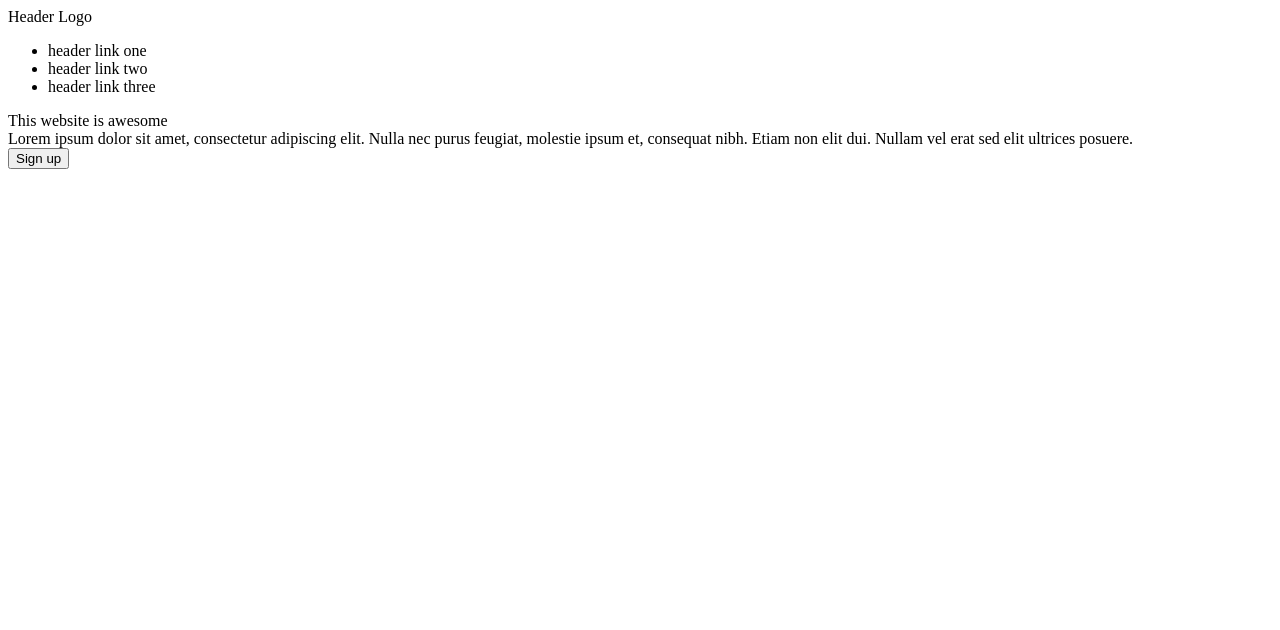
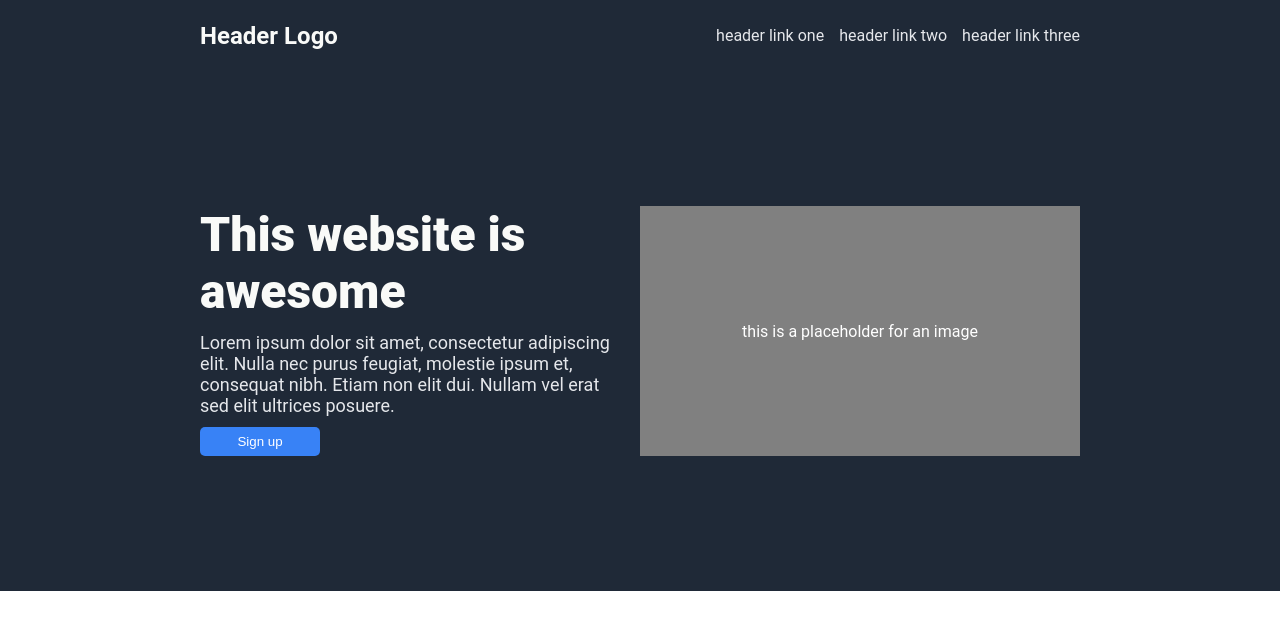
Before and after one commit to 7uhinn/odin-landing-page, a plain HTML site: page index.html in a window 1280 px wide. Drawn offline with Linux system fonts and the light colour scheme.

Commit message:
Added CSS for the header and the first section

```diff
--- a/index.html
+++ b/index.html
@@ -3,28 +3,30 @@
 <head>
     <meta charset="UTF-8">
     <meta name="viewport" content="width=device-width, initial-scale=1.0">
+    <link rel="stylesheet" href="styles.css">
     <title>Landing Page</title>
 </head>
 <body>
     <div class="header">
         <div class="title">Header Logo</div>
-            <ul class="header-menu">
+            <ul class="menu">
                 <li><a>header link one</a></li>
                 <li><a>header link two</a></li>
                 <li><a>header link three</a></li>
             </ul>
     </div>
     <div class="section-01">
-        <div class="section-01-content">
-            <div class="section-01-title">This website is awesome</div>
-            <div class="section-01-description">
+        <div class="content">
+            <div class="title">This website is awesome</div>
+            <div class="description">
                 Lorem ipsum dolor sit amet, consectetur adipiscing elit.
                 Nulla nec purus feugiat, molestie ipsum et, consequat nibh.
                 Etiam non elit dui. Nullam vel erat sed elit ultrices posuere.
             </div>
-            <div class="sign-up-button">
-                <button>Sign up</button>
-            </div>
+            <button class="sign-up-button">Sign up</button>
+        </div>
+        <div class="image">
+            this is a placeholder for an image
         </div>
     </div>
 </body>
--- /dev/null
+++ b/styles.css
@@ -0,0 +1,83 @@
+body {
+    font-family: 'Roboto', sans-serif;
+    padding: 0;
+    margin: 0;
+}
+
+.header,
+.section-01 {
+    display: flex;
+    justify-content: space-between;
+    align-items: center;
+    margin: 0;
+    padding: 10px 200px;
+}
+
+.header {
+    background-color: #1F2937;
+}
+
+.header .title {
+    color: #F9FAF8;
+    font-size: 24px;
+    font-weight: bold;
+}
+
+.header .menu {
+    color: #E5E7EB;
+    display: flex;
+    justify-content: space-between;
+    align-items: center;
+    list-style-type: none;
+    gap: 15px;
+}
+
+.section-01 {
+    background-color: #1F2937;
+    height: 500px;
+    gap: 20px;
+}
+
+.section-01 .content,
+.section-01 .image {
+    width: 50%;
+    height: 50%;
+    display: flex;
+}
+
+.section-01 .content {
+    flex-direction: column;
+    justify-content: space-between;
+}
+
+.section-01 .image {
+    flex-shrink: 0;
+    background-color: gray;
+    color: white;
+    justify-content: center;
+    align-items: center;
+}
+
+.section-01 .title {
+    color: #F9FAF8;
+    font-size: 48px;
+    font-weight: 900;
+}
+
+.section-01 .description {
+    color: #E5E7EB;
+    font-size: 18px;
+}
+
+.sign-up-button {
+    background-color: #3882F6;
+    color: white;
+    padding: 7px 15px;
+    border: none;
+    border-radius: 5px;
+    width: 120px;
+}
+
+.sign-up-button.border {
+    border: white 1px solid;
+}
```
